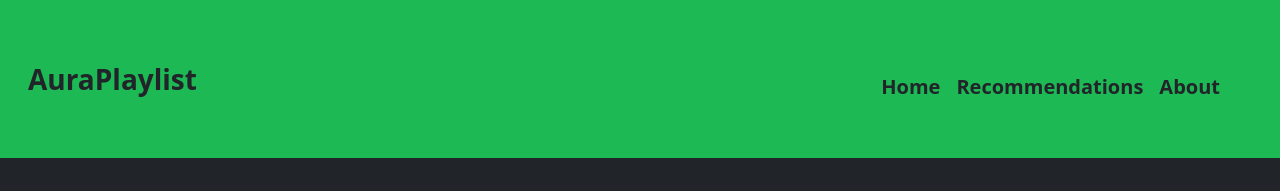
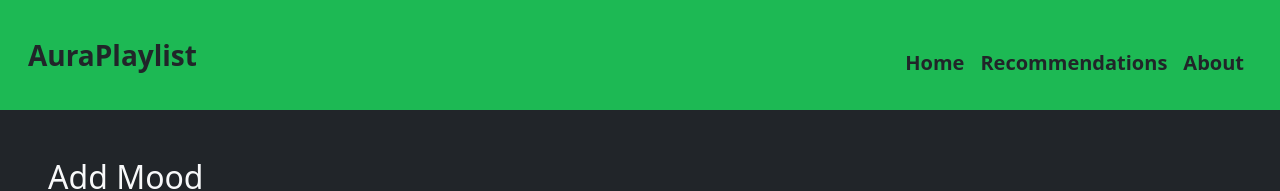
Before and after one commit to Ben0JS/Mood-Based-Song-Recommondation, a React app in the folder frontend/: page / in a window 1280 px wide. Shown: the top 191 px of the page. Built offline with nearby package versions, Linux system fonts and the light colour scheme; no server answers; the HTML template or start-up script is replaced by a standard one.

Commit message:
Update NavBar.jsx

```diff
--- a/frontend/src/components/NavBar.jsx
+++ b/frontend/src/components/NavBar.jsx
@@ -50,7 +50,7 @@ const NavBar = () => {
           <span className="navbar-toggler-icon" />
         </button>
         <div className="collapse navbar-collapse text-align-center" id="navbarNav">
-          <ul className="navbar-nav ms-auto text-center p-4  custom-mobile-list mt-3">
+          <ul className="navbar-nav ms-auto text-center custom-mobile-list mt-3">
             <li className="nav-item ">
               <Link
                 to="/"
```
